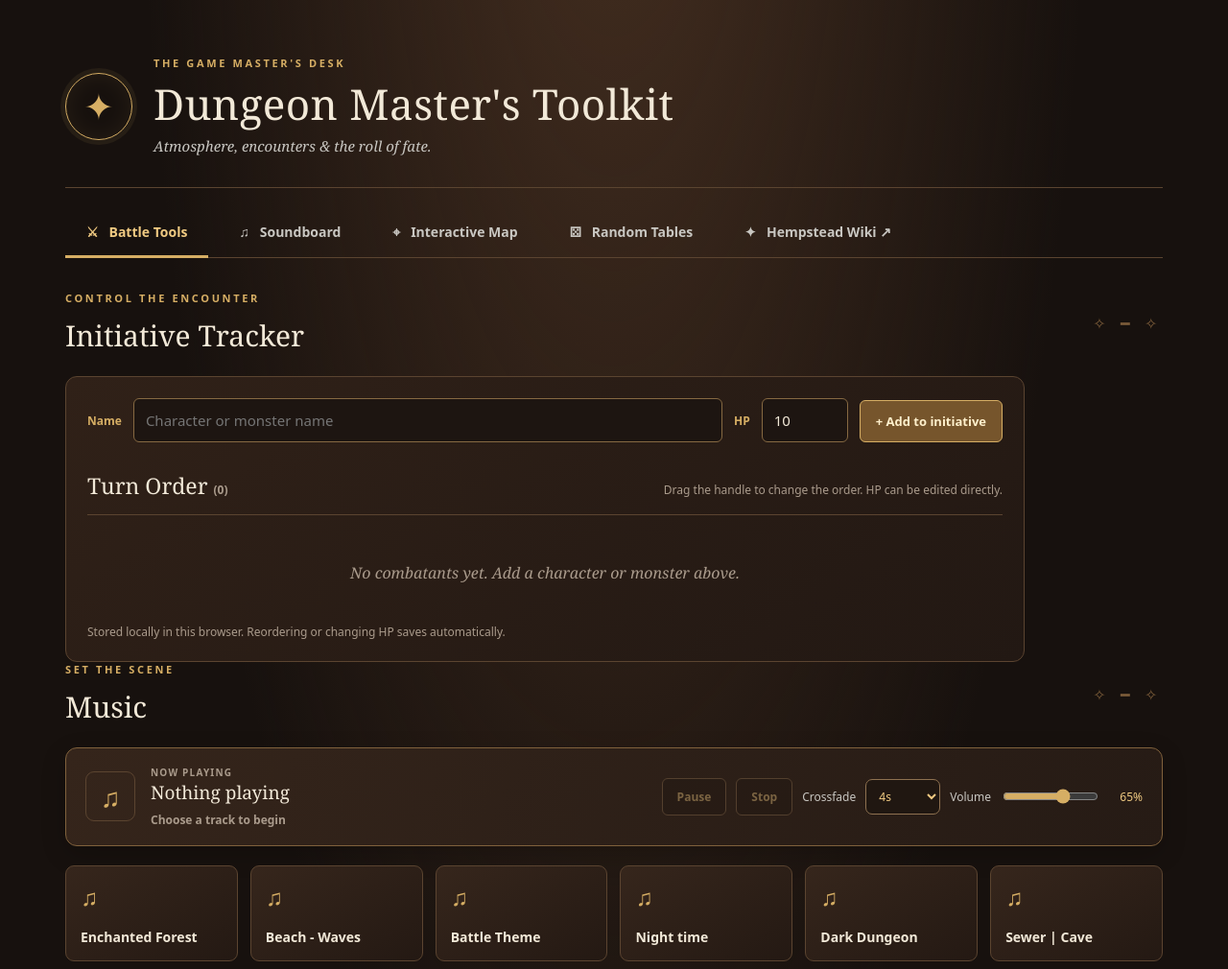
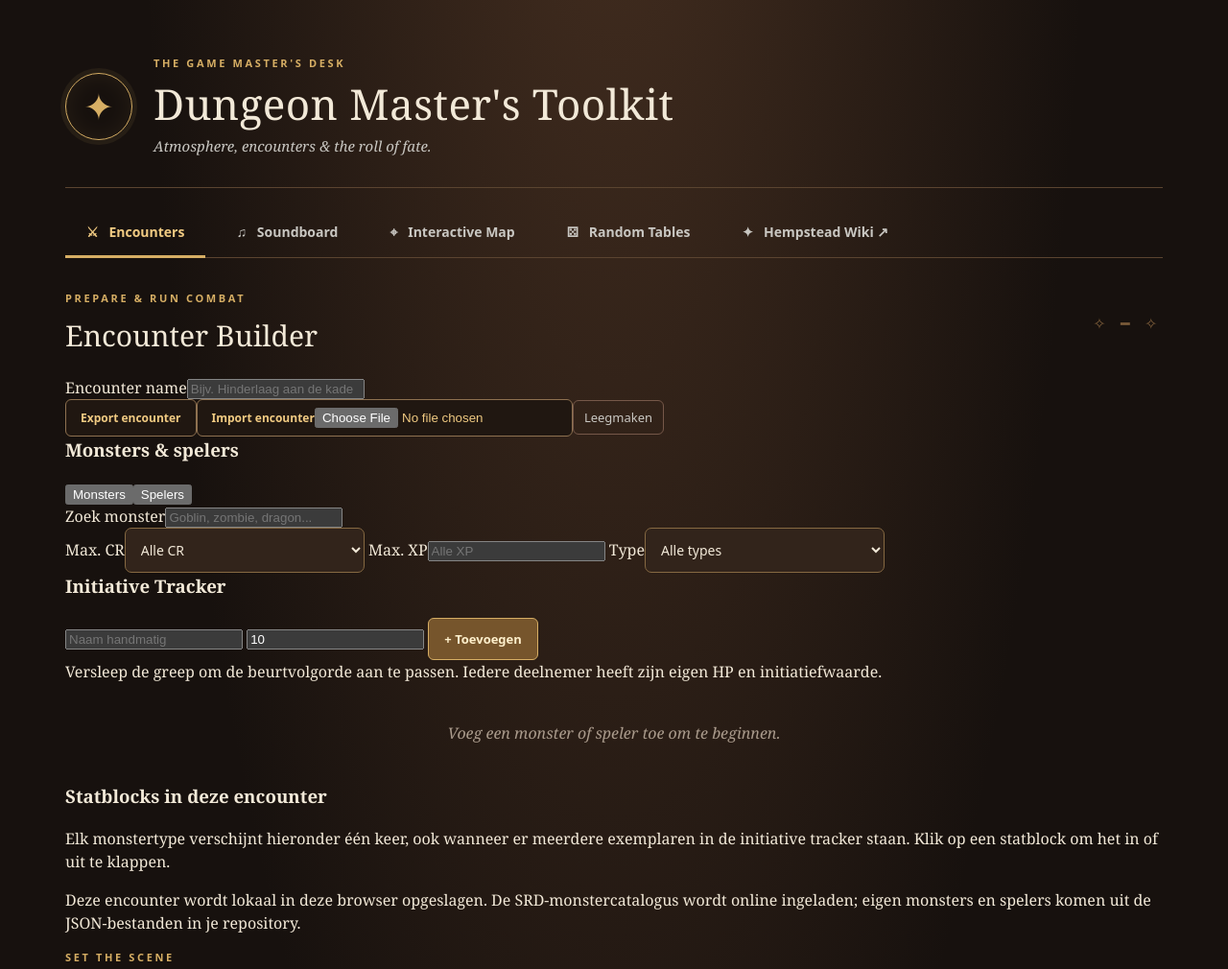
Before and after one commit to CherryCipher/DnDHomepage, a plain HTML site: page index.html in a window 1280 px wide. Shown: the top 1010 px of the page at 96% size. Drawn offline with Linux system fonts and the light colour scheme.

Commit message:
Replace Battle Tools with encounter builder and initiative tracker layout

```diff
--- a/index.html
+++ b/index.html
@@ -7,7 +7,7 @@
   <title>Dungeon Master's Toolkit</title>
   <link rel="stylesheet" href="style.css">
   <script src="app.js" defer></script>
-  <script src="battle-tools.js" defer></script>
+  <script src="encounter.js" defer></script>
   <script src="map.js" defer></script>
 </head>
 <body>
@@ -22,7 +22,7 @@
     </header>
 
     <nav class="tabs" aria-label="Main navigation">
-      <button class="tab is-active" id="tab-battle-tools" type="button" aria-selected="true" aria-controls="panel-battle-tools" role="tab">⚔ &nbsp; Battle Tools</button>
+      <button class="tab is-active" id="tab-battle-tools" type="button" aria-selected="true" aria-controls="panel-battle-tools" role="tab">⚔ &nbsp; Encounters</button>
       <button class="tab" id="tab-soundboard" type="button" aria-selected="false" aria-controls="panel-soundboard" role="tab">♫ &nbsp; Soundboard</button>
       <button class="tab" id="tab-map" type="button" aria-selected="false" aria-controls="panel-map" role="tab">⌖ &nbsp; Interactive Map</button>
       <button class="tab" id="tab-tables" type="button" aria-selected="false" aria-controls="panel-tables" role="tab">⚄ &nbsp; Random Tables</button>
@@ -31,20 +31,46 @@
 
     <main>
       <section id="panel-battle-tools" class="tab-panel" role="tabpanel" aria-labelledby="tab-battle-tools">
-        <div class="section-heading"><div><p class="eyebrow">CONTROL THE ENCOUNTER</p><h2>Initiative Tracker</h2></div><span class="section-decoration" aria-hidden="true">✧ ━ ✧</span></div>
-        <div class="initiative-panel">
-          <form id="initiative-form" class="initiative-form">
-            <label for="initiative-name">Name</label>
-            <input id="initiative-name" type="text" maxlength="80" placeholder="Character or monster name" autocomplete="off" required>
-            <label for="initiative-start-hp">HP</label>
-            <input id="initiative-start-hp" type="number" step="1" value="10" aria-label="Starting HP" required>
-            <button class="initiative-add" type="submit">+ Add to initiative</button>
-          </form>
-          <div class="initiative-list-header"><h3>Turn Order <span id="initiative-count"></span></h3><p>Drag the handle to change the order. HP can be edited directly.</p></div>
-          <ol id="initiative-list" class="initiative-list" aria-label="Initiative turn order"></ol>
-          <p id="initiative-empty" class="initiative-empty">No combatants yet. Add a character or monster above.</p>
-          <p class="initiative-note">Stored locally in this browser. Reordering or changing HP saves automatically.</p>
-          <p id="initiative-message" class="message" role="status" aria-live="polite"></p>
+        <div class="section-heading"><div><p class="eyebrow">PREPARE & RUN COMBAT</p><h2>Encounter Builder</h2></div><span class="section-decoration" aria-hidden="true">✧ ━ ✧</span></div>
+        <div class="encounter-shell">
+          <div class="encounter-topbar">
+            <label class="encounter-field encounter-title-label">Encounter name<input id="encounter-name" placeholder="Bijv. Hinderlaag aan de kade"></label>
+            <div class="encounter-actions"><button id="encounter-export" type="button" class="control-button">Export encounter</button><label class="control-button encounter-file-label">Import encounter<input id="encounter-import" type="file" accept=".json,application/json"></label><button id="encounter-clear" type="button" class="initiative-remove">Leegmaken</button></div>
+          </div>
+          <div class="encounter-builder-grid">
+            <section class="encounter-catalog" aria-labelledby="encounter-catalog-title">
+              <div class="encounter-panel-heading"><h3 id="encounter-catalog-title">Monsters & spelers</h3><span id="encounter-catalog-status" class="encounter-tiny"></span></div>
+              <div class="encounter-switch"><button id="encounter-show-monsters" type="button" class="is-active">Monsters</button><button id="encounter-show-players" type="button">Spelers</button></div>
+              <div id="encounter-monster-controls">
+                <label class="encounter-field">Zoek monster<input id="encounter-search" type="search" placeholder="Goblin, zombie, dragon..."></label>
+                <div class="encounter-filters">
+                  <label class="encounter-field">Max. CR<select id="encounter-cr"><option value="">Alle CR</option></select></label>
+                  <label class="encounter-field">Max. XP<input id="encounter-xp" type="number" min="0" placeholder="Alle XP"></label>
+                  <label class="encounter-field">Type<select id="encounter-type"><option value="">Alle types</option></select></label>
+                </div>
+              </div>
+              <div id="encounter-player-controls" hidden><p class="encounter-hint">Spelers komen uit <code>data/encounters/players.json</code>.</p></div>
+              <div id="encounter-results" class="encounter-results" aria-label="Zoekresultaten monsters en spelers"></div>
+            </section>
+            <section class="encounter-tracker" aria-labelledby="encounter-tracker-title">
+              <div class="encounter-panel-heading"><h3 id="encounter-tracker-title">Initiative Tracker</h3><span id="encounter-summary" class="encounter-tiny"></span></div>
+              <form id="encounter-manual-form" class="encounter-manual-form">
+                <input id="encounter-manual-name" placeholder="Naam handmatig" maxlength="80" aria-label="Naam nieuwe deelnemer" required>
+                <input id="encounter-manual-hp" type="number" value="10" min="0" aria-label="Begin HP" required>
+                <button type="submit" class="initiative-add">+ Toevoegen</button>
+              </form>
+              <p class="encounter-hint">Versleep de greep om de beurtvolgorde aan te passen. Iedere deelnemer heeft zijn eigen HP en initiatiefwaarde.</p>
+              <ol id="encounter-turn-list" class="encounter-turn-list"></ol>
+              <p id="encounter-empty" class="initiative-empty">Voeg een monster of speler toe om te beginnen.</p>
+            </section>
+          </div>
+          <section class="encounter-statblocks" aria-labelledby="encounter-statblocks-title">
+            <div class="encounter-panel-heading"><h3 id="encounter-statblocks-title">Statblocks in deze encounter</h3><span id="encounter-statblocks-count" class="encounter-tiny"></span></div>
+            <p class="encounter-hint">Elk monstertype verschijnt hieronder één keer, ook wanneer er meerdere exemplaren in de initiative tracker staan. Klik op een statblock om het in of uit te klappen.</p>
+            <div id="encounter-statblocks-grid" class="encounter-statblocks-grid"></div>
+          </section>
+          <p class="encounter-hint">Deze encounter wordt lokaal in deze browser opgeslagen. De SRD-monstercatalogus wordt online ingeladen; eigen monsters en spelers komen uit de JSON-bestanden in je repository.</p>
+          <p id="encounter-message" class="message" role="status" aria-live="polite"></p>
         </div>
       </section>
 
```
